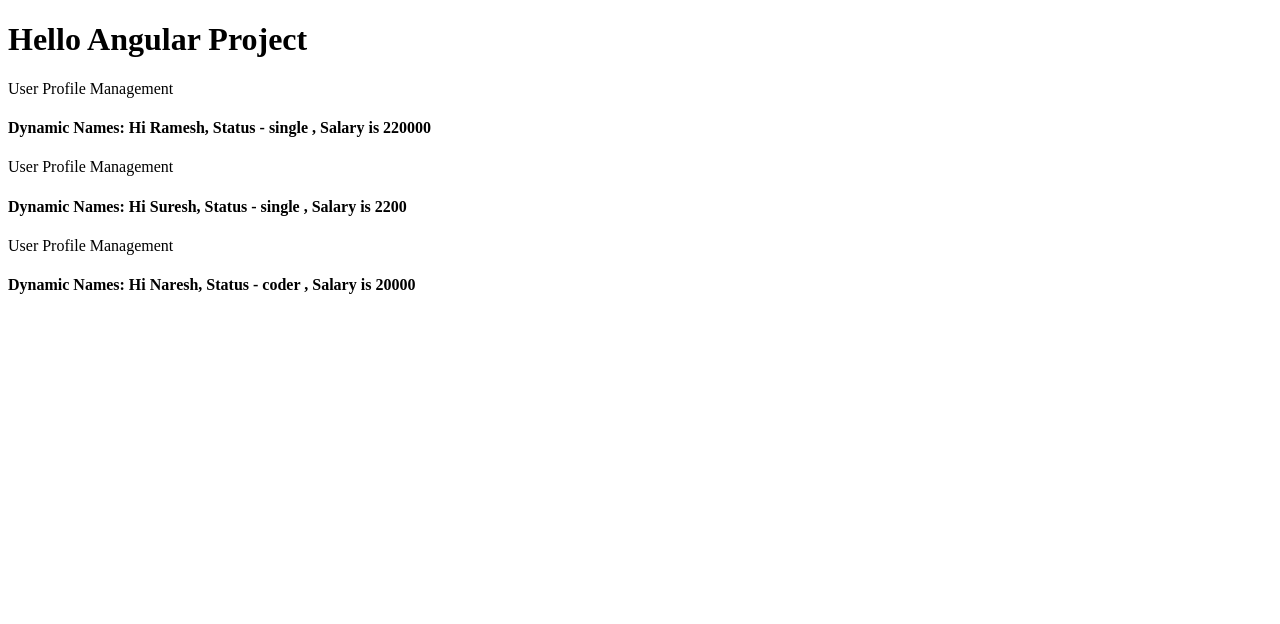
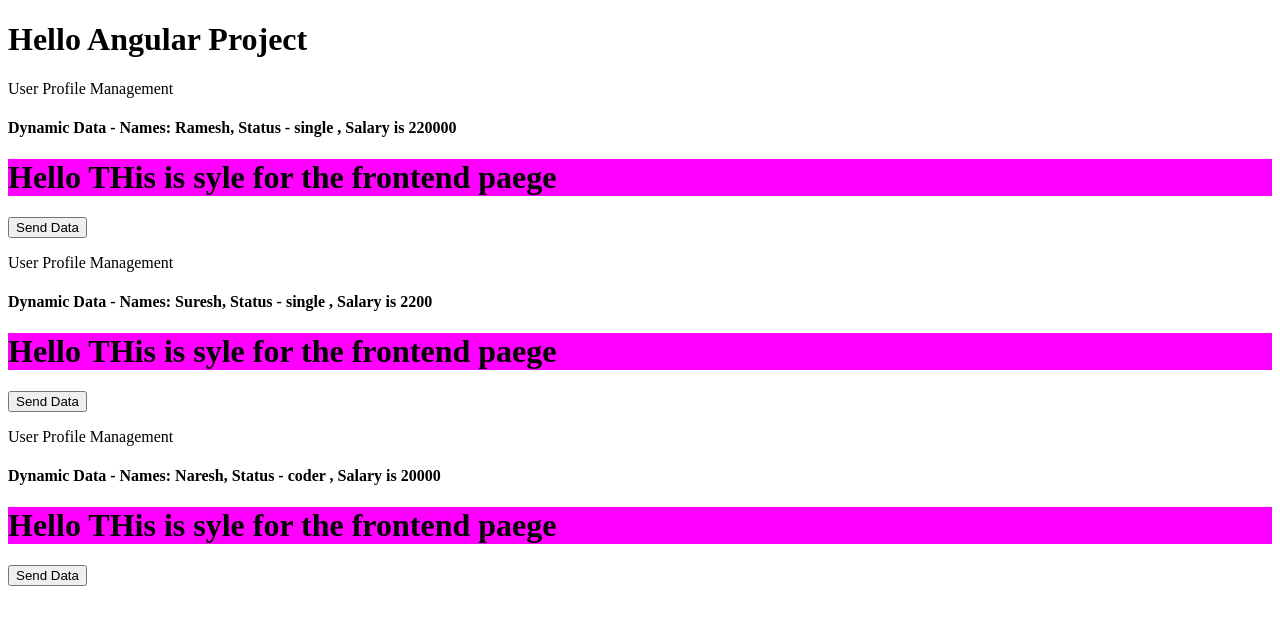
Before and after one commit to krishna0diggi/Codepen-Clone-Angular, an Angular app: page / in a window 1280 px wide. Shown: the top 624 px of the page. Built offline with nearby package versions, Linux system fonts and the light colour scheme.

Commit message:
directives

```diff
--- a/src/app/app.component.html
+++ b/src/app/app.component.html
@@ -4,5 +4,10 @@
     <app-user-profile userName="Vipul" [isSingle]="false" [salary]="60000"></app-user-profile>
     <app-user-profile userName="Anuj" [isSingle]="false" [salary]="70000"></app-user-profile> -->
 
-    <app-user-profile *ngFor="let user of users" [userName]="user.name" [isSingle]="user.isSingle" [salary]="user.salary"></app-user-profile>
+    <app-user-profile *ngFor="let user of users"
+    [userName]="user.name"
+    [isSingle]="user.isSingle"
+    [salary]="user.salary"
+    (myEvent)="receivedData($event)"
+    ></app-user-profile>
 </div>
--- a/src/app/app.component.ts
+++ b/src/app/app.component.ts
@@ -2,6 +2,7 @@
 import { RouterOutlet } from '@angular/router';
 import { UserProfileComponent } from './components/user-profile/user-profile.component';
 import { CommonModule } from '@angular/common';
+import { User } from './model/user';
 
 @Component({
   selector: 'app-root',
@@ -12,9 +13,19 @@
 })
 export class AppComponent {
   users = [
-    {name: "Ramesh", isSingle:true, salary: 220000},
-    {name: "Suresh", isSingle:true, salary: 2200},
-    {name: "Naresh", isSingle:false, salary: 20000}
+    {id:1, name: "Ramesh", isSingle:true, salary: 220000},
+    {id:2,name: "Suresh", isSingle:true, salary: 2200},
+    {id:3 ,name: "Naresh", isSingle:false, salary: 20000}
   ]
+
   // title = 'project';
+
+  receivedData(val:User)
+  {
+    console.log("Current user data", val)
+    const userIndex = this.users.findIndex(user => user.name == val.name)
+    this.users[userIndex].salary = val.newSalary;
+    console.log("Currne sakary of the user", userIndex)
+    console.log("This is the new salary for the name:")
+  }
 }
--- a/src/app/components/user-profile/user-profile.component.html
+++ b/src/app/components/user-profile/user-profile.component.html
@@ -40,4 +40,12 @@
 </div> -->
 <!-- {{console.log("Array of userss", "name is ", name,  , "  ", "Single is ", isSingle)}} -->
 
-<h4>Dynamic Names: {{name}},   Status - {{isSingle?"single":"coder"}} , Salary is {{salary}}</h4>
+<h4>Dynamic Data  -   Names: {{name}},   Status - {{isSingle?"single":"coder"}} , Salary is {{salary}}</h4>
+
+
+<h1  appHighlight>
+Hello THis is syle for the frontend paege
+</h1>
+
+
+<button (click)="sendData()">Send Data</button>
--- a/src/app/components/user-profile/user-profile.component.ts
+++ b/src/app/components/user-profile/user-profile.component.ts
@@ -1,6 +1,7 @@
 import { CommonModule } from '@angular/common';
-import { booleanAttribute, Component, Input } from '@angular/core';
+import { booleanAttribute, Component, EventEmitter, Input, numberAttribute, Output } from '@angular/core';
 import { FormsModule } from '@angular/forms';
+import { HighlightDirective } from '../../directives/highlight.directive';
 
 // const formatName = (value:string) => {
 //   return "Hi" + value;
@@ -12,15 +13,23 @@
 @Component({
   selector: 'app-user-profile',
   standalone: true,
-  imports: [FormsModule, CommonModule],
+  imports: [FormsModule, CommonModule, HighlightDirective],
   templateUrl: './user-profile.component.html',
   styleUrl: './user-profile.component.css'
 })
 export class UserProfileComponent {
 
-  @Input({alias: "userName", transform: formatName}) name=""
+  @Input({alias: "userName"}) name=""
   @Input({transform: booleanAttribute}) isSingle:boolean;
-  @Input() salary!: number;
+  @Input({transform: numberAttribute}) salary: number;
+
+  @Output() myEvent = new EventEmitter<{name:string, newSalary:number}>()
+
+  sendData(){
+    this.myEvent.emit({name: this.name, newSalary:25000})
+  }
+
+
 
 
 
--- /dev/null
+++ b/src/app/directives/highlight.directive.ts
@@ -0,0 +1,14 @@
+import { Directive, HostBinding } from '@angular/core';
+
+@Directive({
+  selector: '[appHighlight]',
+  standalone: true
+})
+export class HighlightDirective {
+
+  constructor() { }
+
+  @HostBinding(`style.backgroundColor`)
+  bgColor:string = 'magenta'
+
+}
--- /dev/null
+++ b/src/app/model/user.ts
@@ -0,0 +1 @@
+export type User = {name:string, newSalary:number}
```
Also changed, not shown: 1 other file (tests, documents, lock files or other folders).
